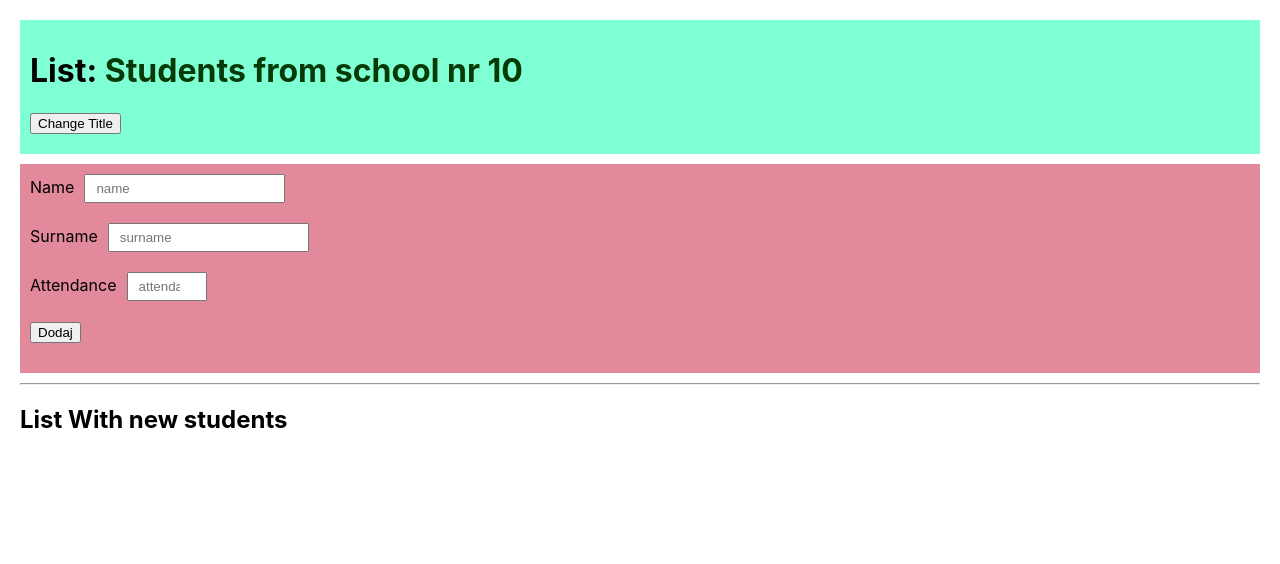
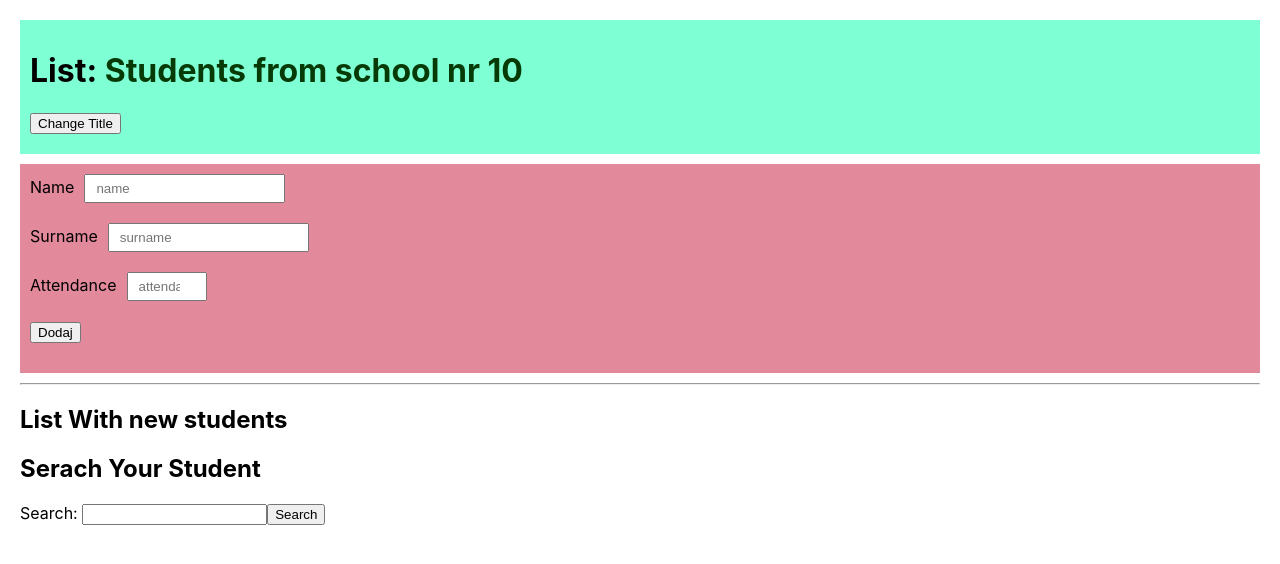
Before and after one commit to CarolinaFledgling/school-list-react-study, a React (Create React App) app: page / in a window 1280 px wide. Shown: the top 564 px of the page. Built offline with nearby package versions, Linux system fonts and the light colour scheme.

Commit message:
update vesrion

```diff
--- /dev/null
+++ b/src/components/SearchBar/SearchBar.js
@@ -0,0 +1,20 @@
+import React from 'react'
+import SearchedListStudents from '../SearchedListStudents/SearchedListStudents'
+
+
+
+export default function SearchBar({ onSearchStudent }) {
+
+    const handleSearchStudent = (name) => {
+        onSearchStudent(name)
+    }
+    return (
+        <div>
+            <h2>Serach Your Student</h2>
+            <label htmlfor='search-student'>Search: </label>
+            <input type="search" id='search-student' />
+            <button onClick={handleSearchStudent} type='submit'>Search</button>
+            <SearchedListStudents />
+        </div>
+    )
+}
--- /dev/null
+++ b/src/components/SearchedListStudents/SearchedListStudents.js
@@ -0,0 +1,10 @@
+import React from 'react'
+import StudentInfo from '../StudentInfo/StudentInfo'
+
+export default function SearchedListStudents() {
+    return (
+        <div>
+            {/* <StudentInfo/> */}
+        </div>
+    )
+}
--- a/src/components/UserList/UserList.js
+++ b/src/components/UserList/UserList.js
@@ -2,6 +2,7 @@ import React, { useState } from 'react'
 import StudentLists from '../StudentLists/StudentLists'
 import Form from '../Form/Form'
 import Heading from '../Heading/Heading'
+import SearchBar from '../SearchBar/SearchBar'
 import { users } from '../../data/users'
 
 
@@ -15,7 +16,7 @@ import { users } from '../../data/users'
 
 const UserList = (props) => {
 
-    // create a sttudent list
+    // create a student list
     const [studentDetails, setStudentDetails] = useState([])
 
     // added a new student to the list
@@ -24,7 +25,7 @@ const UserList = (props) => {
         setStudentDetails([...studentDetails, formData])
     }
 
-    // delete student
+    // handle delete student
 
     const handlerDeleteStudent = (id) => {
         console.log('id from delte student', id)
@@ -35,6 +36,15 @@ const UserList = (props) => {
         setStudentDetails([filterdStudent])
     }
 
+    // handle search student
+
+    const handleSearchStudent = (name) => {
+        const searchedStudent = studentDetails.filter((student) => {
+            return student.name !== name
+        })
+        setStudentDetails(searchedStudent)
+    }
+
 
 
     return (
@@ -42,6 +52,7 @@ const UserList = (props) => {
             <Heading />
             <Form onSubmit={onSubmitHandler} />
             <StudentLists onDeleteStudent={handlerDeleteStudent} studentDetails={studentDetails} users={users} />
+            <SearchBar onSearchStudent={handleSearchStudent} studentDetails={studentDetails} />
         </div>
     )
 }
```
Also changed, not shown: src/components/SearchBar/SearchBar.css (added), src/components/SearchedListStudents/SearchedListStudents.css (added).
